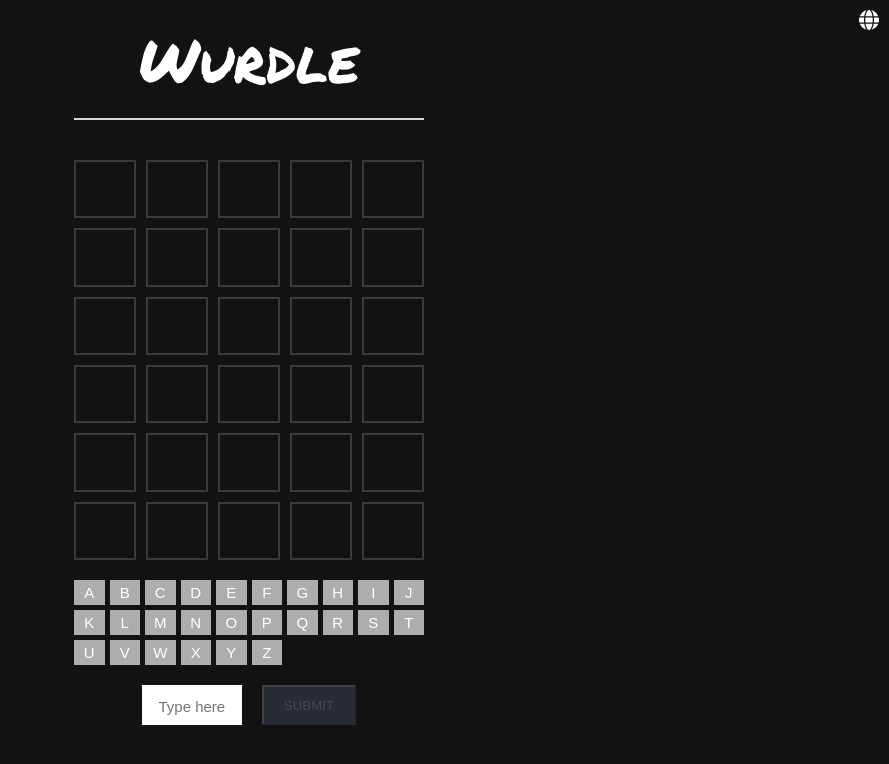
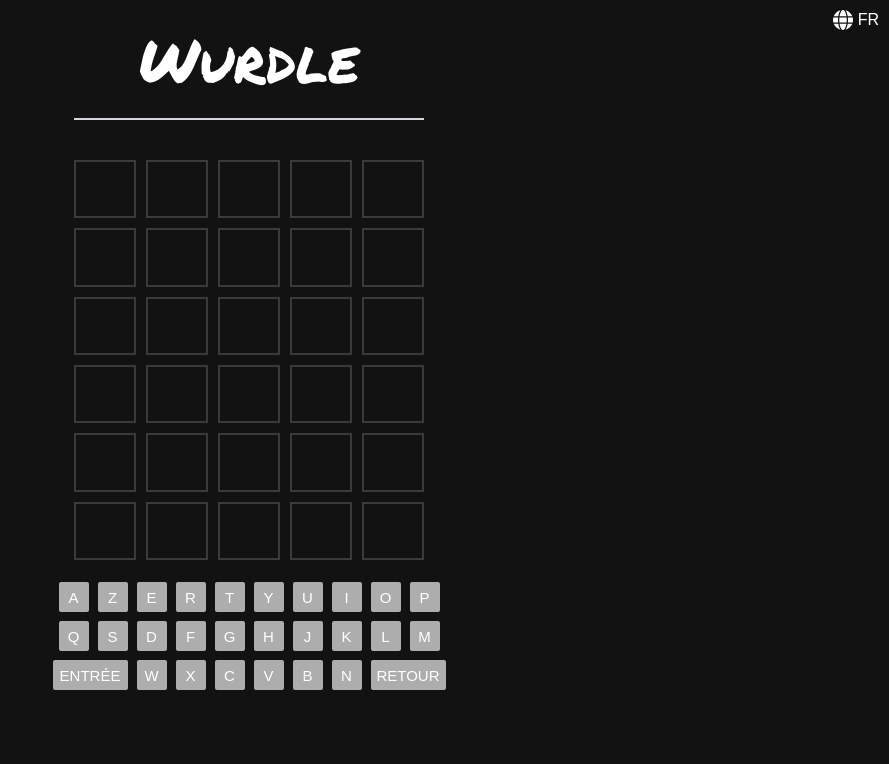
Before and after one commit to abwashere/wurdle, a React (Create React App) app: page / in a window 1280 px wide. Shown: the top 764 px of the page, without its empty margins (391-1280 px from the left). Built offline with nearby package versions, Linux system fonts and the light colour scheme.

Commit message:
feature: replace text input but keyboards + fixes styles and delay

```diff
--- a/src/components/App.css
+++ b/src/components/App.css
@@ -66,37 +66,3 @@
     font-size: 1.6em;
   }
 }
-
-.App-form form {
-  height: 40px;
-  display: flex;
-  align-items: center;
-  justify-content: center;
-}
-.App-form form input {
-  background-color: #ffffff;
-  color: #282c34;
-  font-size: 20px;
-  width: 100px;
-  height: 100%;
-  margin-right: 20px;
-  box-sizing: border-box;
-  border: none;
-}
-.App-form form input[type="text" i] {
-  text-align: center;
-}
-.App-form form input::placeholder {
-  font-size: 15px;
-}
-.App-form form button {
-  height: 100%;
-  margin: 0;
-  padding: 5px 20px;
-  color: #ffffff;
-  background-color: #787c7e;
-}
-.App-form form button:disabled {
-  color: #484a4d;
-  background-color: #282c34;
-}
--- a/src/components/App.tsx
+++ b/src/components/App.tsx
@@ -1,8 +1,9 @@
 import React from "react";
 import styled, { keyframes } from "styled-components";
 
-import FR_WORDS from "../data/fr-words";
-import EN_WORDS from "../data/en-words";
+import { EN_LOCAL, FR_LOCAL } from "../constants";
+import FR_WORDS from "./data/frWords";
+import EN_WORDS from "./data/enWords";
 
 import ResultModal from "./ResultModal";
 import LanguageSelect from "./LanguageSelect";
@@ -16,9 +17,6 @@ interface ILetter {
   shouldRotate?: boolean;
   rotationDelay: number;
 }
-
-export const FR_LOCAL = "FR";
-export const EN_LOCAL = "EN";
 
 const emptyGrid = [1, 1, 1, 1, 1, 1].map(() => [
   { letter: "", state: "", rotationDelay: 0 },
@@ -73,10 +71,10 @@ export const Letter = (props: ILetter) => {
 };
 
 export const Row = ({ attempt }: { attempt: ILetter[] }) => {
-  if (attempt.every((el) => el.letter === "")) {
+  if (attempt.every((tile) => tile.letter === "")) {
     return (
       <div className="row">
-        {["", "", "", "", ""].map((el, i) => {
+        {["", "", "", "", ""].map((tile, i) => {
           return <Letter key={i} letter={""} state={""} rotationDelay={0} />;
         })}
       </div>
@@ -84,15 +82,15 @@ export const Row = ({ attempt }: { attempt: ILetter[] }) => {
   }
   return (
     <div className="row">
-      {attempt.map((el, i) => {
-        const { letter, state, rotationDelay } = el;
+      {attempt.map((tile, i) => {
+        const { letter, state, rotationDelay } = tile;
         return (
           <Letter
             key={i}
             letter={letter}
             state={state}
             rotationDelay={rotationDelay}
-            shouldRotate
+            shouldRotate={state !== ""}
           />
         );
       })}
@@ -101,15 +99,14 @@ export const Row = ({ attempt }: { attempt: ILetter[] }) => {
 };
 
 function App() {
-  const [locale, setLocale] = React.useState(EN_LOCAL);
+  const [locale, setLocale] = React.useState(FR_LOCAL);
   const [input, setInput] = React.useState("");
   const [attemptsList, setAttemptsList] = React.useState(emptyGrid);
   const [hasWon, setHasWon] = React.useState<null | boolean>(null);
   const [isOpen, setIsOpen] = React.useState(false);
   const [wurdle, setWurdle] = React.useState("");
   const [disabledLetters, setDisabledLetters] = React.useState<string[]>([]);
-
-  const inputRef = React.useRef<HTMLInputElement>(null);
+  const [disableClick, setDisableClick] = React.useState(false);
 
   const checkAnswer = (lettersArr: string[]): ILetter[] => {
     let statusArr = [];
@@ -154,42 +151,74 @@ function App() {
     return statusArr;
   };
 
-  const handleInput = (e: any) => {
-    const inputVal = e.target.value.toUpperCase();
-    const keyCheck = /^[a-zA-Z]+$/; // only letters
-
-    if (inputRef.current) {
-      if (
-        keyCheck.test(inputVal) &&
-        !disabledLetters.includes(inputVal[inputVal.length - 1])
-      ) {
-        // Enable typing only alphabet letters
-        // and letters that are in the wurdle to discover
-        inputRef.current.value = inputVal;
-      } else {
-        inputRef.current.value = inputVal.slice(0, -1);
+  const addLetter = (pushedLetter: string) => {
+    for (let i = 0; i < attemptsList.length; i++) {
+      // Find the first letter that is empty
+      let currentAttempt = attemptsList[i];
+      let emptyTileIndex = currentAttempt.findIndex(
+        (tile) => tile.letter === ""
+      );
+      if (emptyTileIndex >= 0) {
+        setAttemptsList((attemptsList) => {
+          const newList = [...attemptsList];
+          const emptyTile = newList[i][emptyTileIndex];
+          emptyTile.letter = pushedLetter;
+          return newList;
+        });
+        if (emptyTileIndex === 4) {
+          setDisableClick(true);
+        }
+        break;
       }
     }
+    const inputVal = input;
+    const newInputVal = inputVal + pushedLetter;
+    setInput(newInputVal);
   };
 
-  const handleChange = (e: any) => {
-    let val = e.target.value;
-    setInput(val.toUpperCase());
+  const handleClear = () => {
+    if (input !== "") {
+      setInput("");
+      for (let i = 0; i < attemptsList.length; i++) {
+        const isNextAttemptEmpty = attemptsList[i + 1]?.every(
+          (tile) => tile.letter === ""
+        );
+        const isLastAttempt = i === 6;
+        if (isLastAttempt || isNextAttemptEmpty) {
+          const cleanAttempts = [...attemptsList];
+          cleanAttempts[i].forEach((tile) => {
+            tile.letter = "";
+          });
+          break;
+        }
+      }
+      setDisableClick(false);
+    }
   };
 
   const handleSubmit = (e: any) => {
     e.preventDefault();
     const evaluatedLetters = checkAnswer(input.split(""));
 
-    // Add input in attempts list
-    for (let i = 0; i <= 6; i++) {
-      if (attemptsList[i].every((el) => el.letter === "")) {
-        setAttemptsList((attemptsList) => {
-          const newList = [...attemptsList];
-          newList[i] = evaluatedLetters;
-          return newList;
-        });
-        break;
+    if (disableClick) {
+      for (let i = 0; i < attemptsList.length; i++) {
+        const isCurrentAttemptEmpty = attemptsList[i].every(
+          (tile) => tile.letter === ""
+        );
+        const isNextAttemptEmpty =
+          i === attemptsList.length - 1
+            ? true
+            : attemptsList[i + 1].every((tile) => tile.letter === "");
+
+        // Replace last attempt with evaluated letters
+        if (!isCurrentAttemptEmpty && isNextAttemptEmpty) {
+          setAttemptsList((attemptsList) => {
+            const evaluatedList = [...attemptsList];
+            evaluatedList[i] = evaluatedLetters;
+            return evaluatedList;
+          });
+          break;
+        }
       }
     }
 
@@ -201,34 +230,29 @@ function App() {
       }
     }
     setDisabledLetters([...disabledLetters, ...wrongLetters]);
+    setDisableClick(false);
 
     setInput("");
   };
 
-  const isDisabled =
-    hasWon ||
-    input.length !== 5 ||
-    input.includes(" ") ||
-    attemptsList.every((attempt) => attempt.every((el) => el.letter !== ""));
-
   React.useEffect(() => {
     if (
       attemptsList.some((attempt) =>
-        attempt.every((el) => el.state === "correct")
+        attempt.every((tile) => tile.state === "correct")
       )
     ) {
       setTimeout(() => {
         setHasWon(true);
         setIsOpen(true);
-      }, 2000);
+      }, 2500);
     } else if (
       hasWon !== true &&
-      attemptsList[5].every((el) => el.letter !== "")
+      attemptsList[5].every((tile) => tile.letter !== "")
     ) {
       setTimeout(() => {
         setHasWon(false);
         setIsOpen(true);
-      }, 2000);
+      }, 2500);
     }
   }, [attemptsList, hasWon]);
 
@@ -239,6 +263,7 @@ function App() {
         : FR_WORDS[Math.floor(Math.random() * EN_WORDS.length)];
 
     !wurdle && setWurdle(newWord);
+    // eslint-disable-next-line
   }, []);
 
   return (
@@ -256,25 +281,14 @@ function App() {
         ))}
       </div>
 
-      <Keys disabledKeys={disabledLetters} />
-
-      <div className="App-form">
-        <form onSubmit={handleSubmit}>
-          <input
-            ref={inputRef}
-            type="text"
-            onChange={handleChange}
-            value={input}
-            placeholder={locale === EN_LOCAL ? "Type here" : "Ecrivez ici"}
-            maxLength={5}
-            onInput={handleInput} // prevent entering value of keys that are not letters
-            // oninput event occurs immediately after the value has changed, while onchange occurs after the content has been changed
-          />
-          <button onSubmit={handleSubmit} disabled={isDisabled}>
-            SUBMIT
-          </button>
-        </form>
-      </div>
+      <Keys
+        locale={locale}
+        disabledKeys={disabledLetters}
+        disableClick={disableClick}
+        addLetter={addLetter}
+        clearInput={handleClear}
+        submitInput={handleSubmit}
+      />
 
       <ResultModal
         isOpen={isOpen}
--- a/src/components/Keys.tsx
+++ b/src/components/Keys.tsx
@@ -1,73 +1,143 @@
-import React from "react";
 import styled from "styled-components";
+import {
+  frKeyboardFirstRow,
+  frKeyboardSecondRow,
+  frKeyboardLastRow,
+} from "./data/frKeyboard";
+import {
+  enKeyboardFirstRow,
+  enKeyboardSecondRow,
+  enKeyboardLastRow,
+} from "./data/enKeyboard";
+import { EN_LOCAL, FR_LOCAL } from "../constants";
+
+type KeysGridProps = {
+  row: number;
+  locale: string;
+  disableClick: boolean;
+};
 
 const KeysGrid = styled.div`
   display: grid;
-  grid-template-columns: repeat(10, 1fr);
+  grid-template-columns: ${(props: KeysGridProps) => {
+    if (props.locale === EN_LOCAL) {
+      return props.row === 1
+        ? "repeat(10, 1fr)"
+        : props.row === 2
+        ? "repeat(9, 1fr)"
+        : "repeat(9, 1fr)";
+    }
+    if (props.locale === FR_LOCAL) {
+      return props.row === 1
+        ? "repeat(10, 1fr)"
+        : props.row === 2
+        ? "repeat(10, 1fr)"
+        : "repeat(8, 1fr)";
+    }
+  }};
   grid-gap: 5px;
+  justify-content: center;
   width: 350px;
-  margin: 0px auto 20px;
-  text-align: center;
+  margin: 0px auto 5px;
   color: #fff;
   font-family: Arial, Helvetica, sans-serif;
   font-size: 15px;
 
   .key {
-    height: 25px;
+    height: 30px;
+    width: 30px;
     display: flex;
+    margin: 2px;
     align-items: center;
     justify-content: center;
     background-color: #adadad;
+    border-radius: 2px;
+    cursor: ${(props: KeysGridProps) =>
+      props.disableClick ? "not-allowed" : "pointer"};
     &.disabled {
       color: #484a4d;
       background-color: #282c34;
+      cursor: none;
     }
+  }
+
+  .key-ENTER,
+  .key-ENTRÉE,
+  .key-CLEAR,
+  .key-RETOUR {
+    padding: 0 1.5em;
+    cursor: pointer;
   }
 `;
 
-const Keys = ({ disabledKeys }: { disabledKeys: string[] }) => {
+const Keys = ({
+  locale,
+  disabledKeys,
+  disableClick,
+  addLetter,
+  clearInput,
+  submitInput,
+}: {
+  locale: string;
+  disabledKeys: string[];
+  disableClick: boolean;
+  addLetter: (a: string) => void;
+  clearInput: () => void;
+  submitInput: (e: any) => void;
+}) => {
+  const keyboardFirstRow =
+    locale === "fr" ? frKeyboardFirstRow : enKeyboardFirstRow;
+  const keyboardSecondRow =
+    locale === "fr" ? frKeyboardSecondRow : enKeyboardSecondRow;
+  const keyboardLastRow =
+    locale === "fr" ? frKeyboardLastRow : enKeyboardLastRow;
+
+  function isDisabled(letter: string) {
+    if (disabledKeys.find((key) => key.toUpperCase() === letter)) {
+      return true;
+    }
+    return false;
+  }
+
+  function handleClick(e: any) {
+    const key = e.target.innerHTML;
+    if (key === "CLEAR" || key === "RETOUR") {
+      clearInput();
+    } else if (key === "ENTER" || key === "ENTRÉE") {
+      submitInput(e);
+    } else if (disableClick) {
+      return; // no action allowed unless attempt is cleared
+    } else {
+      !isDisabled(key) && addLetter(key);
+    }
+  }
+
+  function getKeys(key: string) {
     return (
-    <KeysGrid>
-      {[
-        "A",
-        "B",
-        "C",
-        "D",
-        "E",
-        "F",
-        "G",
-        "H",
-        "I",
-        "J",
-        "K",
-        "L",
-        "M",
-        "N",
-        "O",
-        "P",
-        "Q",
-        "R",
-        "S",
-        "T",
-        "U",
-        "V",
-        "W",
-        "X",
-        "Y",
-        "Z",
-      ].map((letter) => (
       <div
-          key={letter}
+        key={key}
+        onClick={handleClick}
         className={
-            disabledKeys.find((key) => key.toUpperCase() === letter)
-              ? "disabled key"
-              : "key"
+          isDisabled(key) ? `disabled key key-${key}` : `key key-${key}`
         }
       >
-          {letter}
+        {key}
       </div>
-      ))}
+    );
+  }
+
+  return (
+    <>
+      <KeysGrid row={1} locale={locale} disableClick={disableClick}>
+        {keyboardFirstRow.map((key) => getKeys(key))}
       </KeysGrid>
+      <KeysGrid row={2} locale={locale} disableClick={disableClick}>
+        {keyboardSecondRow.map((key) => getKeys(key))}
+      </KeysGrid>
+      <KeysGrid row={3} locale={locale} disableClick={disableClick}>
+        {keyboardLastRow.map((key) => getKeys(key))}
+      </KeysGrid>
+    </>
   );
 };
 
--- a/src/components/LanguageSelect.tsx
+++ b/src/components/LanguageSelect.tsx
@@ -1,18 +1,15 @@
 import React from "react";
 import styled from "styled-components";
+import { LANG_SELECT_HEIGHT, EN_LOCAL, FR_LOCAL } from "../constants";
 
 import { ReactComponent as Globe } from "./assets/globe-solid.svg";
-
-const HEIGHT = 20;
-const FR_LOCAL = "FR";
-const EN_LOCAL = "EN";
 
 const StyledDiv = styled.div`
   position: absolute;
   right: 10px;
   top: 10px;
   width: ${({ isOpen }: { isOpen: boolean }) => (isOpen ? "120px" : "inherit")};
-  height: ${HEIGHT}px;
+  height: ${LANG_SELECT_HEIGHT}px;
   display: flex;
   justify-content: flex-end;
   align-items: center;
@@ -20,8 +17,12 @@ const StyledDiv = styled.div`
   select {
     font-size: 12px;
     position: absolute;
-    right: 30px;
+    right: 55px;
   }
+`;
+const StyledLocale = styled.div`
+  font-family: Arial, Helvetica, sans-serif;
+  margin-left: 5px;
 `;
 
 const LanguageSelect = ({
@@ -40,6 +41,7 @@ const LanguageSelect = ({
   };
 
   return (
+    <>
       <StyledDiv isOpen={openSelect}>
         {openSelect && (
           <select
@@ -52,10 +54,12 @@ const LanguageSelect = ({
         )}
         <Globe
           fill="#fff"
-        height={`${HEIGHT}px`}
+          height={`${LANG_SELECT_HEIGHT}px`}
           onClick={() => setOpenSelect(!openSelect)}
         />
+        <StyledLocale>{locale.toUpperCase()}</StyledLocale>
       </StyledDiv>
+    </>
   );
 };
 
--- /dev/null
+++ b/src/components/data/enKeyboard.js
@@ -0,0 +1,36 @@
+export const enKeyboardFirstRow = [
+  "Q",
+  "W",
+  "E",
+  "R",
+  "T",
+  "Y",
+  "U",
+  "I",
+  "O",
+  "P",
+];
+
+export const enKeyboardSecondRow = [
+  "A",
+  "S",
+  "D",
+  "F",
+  "G",
+  "H",
+  "J",
+  "K",
+  "L",
+];
+
+export const enKeyboardLastRow = [
+  "ENTER",
+  "Z",
+  "X",
+  "C",
+  "V",
+  "B",
+  "N",
+  "M",
+  "CLEAR",
+];
--- /dev/null
+++ b/src/components/data/frKeyboard.js
@@ -0,0 +1,35 @@
+export const frKeyboardFirstRow = [
+  "A",
+  "Z",
+  "E",
+  "R",
+  "T",
+  "Y",
+  "U",
+  "I",
+  "O",
+  "P",
+];
+
+export const frKeyboardSecondRow = [
+  "Q",
+  "S",
+  "D",
+  "F",
+  "G",
+  "H",
+  "J",
+  "K",
+  "L",
+  "M",
+];
+export const frKeyboardLastRow = [
+  "ENTRÉE",
+  "W",
+  "X",
+  "C",
+  "V",
+  "B",
+  "N",
+  "RETOUR",
+];
--- /dev/null
+++ b/src/constants.js
@@ -0,0 +1,3 @@
+export const LANG_SELECT_HEIGHT = 20;
+export const FR_LOCAL = "fr";
+export const EN_LOCAL = "en";
```
Also changed, not shown: src/components/data/enWords.js (renamed from src/data/en-words.js), src/components/data/frWords.js (renamed from src/data/fr-words.js). Lines whose indentation alone changed are shown as unchanged.
